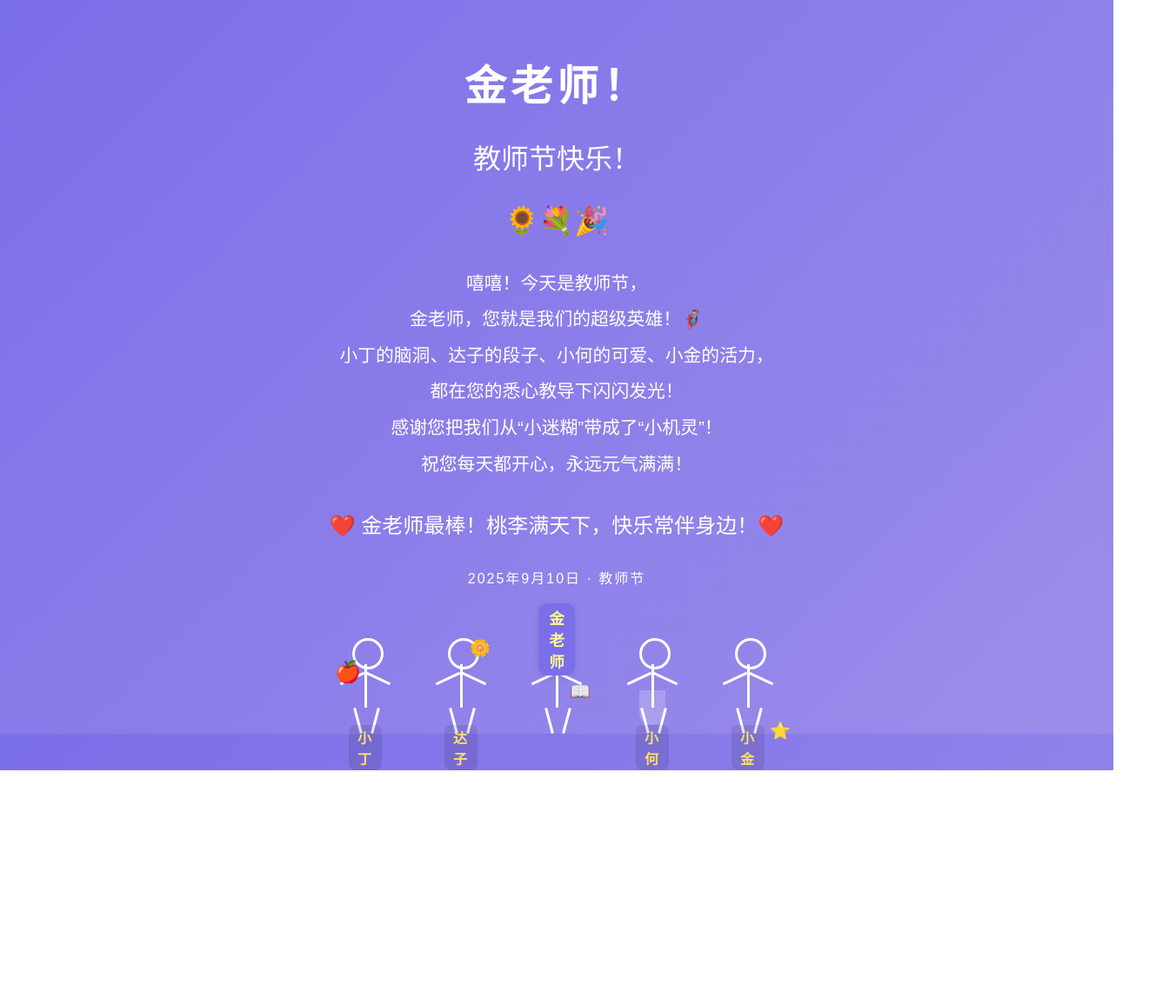
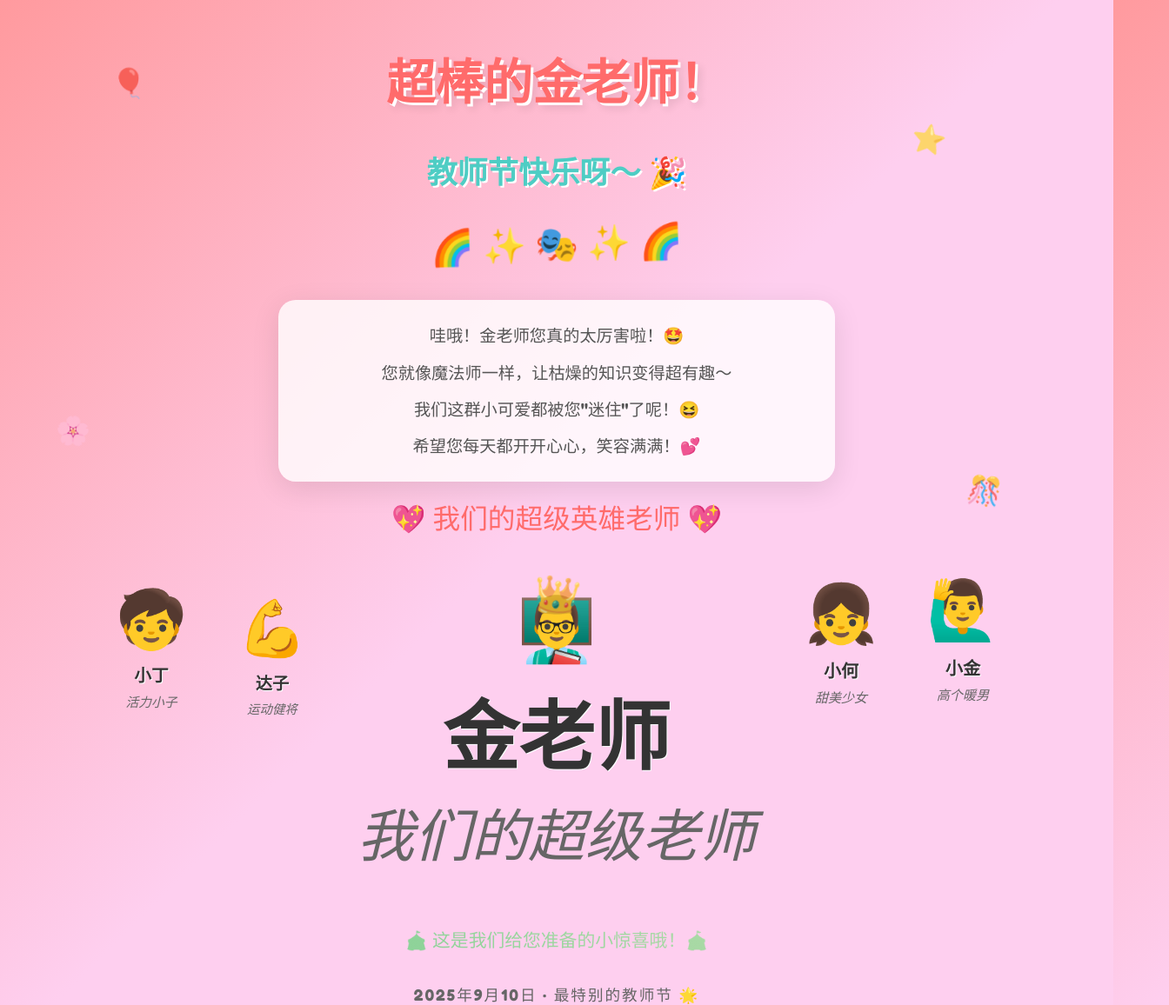
Before and after one commit to lengwd/Happy_Teachers_Day, a plain HTML site: page index.html in a window 1280 px wide. Shown: the whole page at 87% size, 1344 px wide, since content can reach past the window. Before the commit the page ends 886 px from the top, so only its background shows below. Drawn offline with Linux system fonts and the light colour scheme.

Commit message:
happy teacher's day

```diff
--- a/index.html
+++ b/index.html
@@ -3,245 +3,305 @@
 <head>
     <meta charset="UTF-8">
     <meta name="viewport" content="width=device-width, initial-scale=1.0">
-    <title>教师节快乐 - 金老师</title>
+    <title>教师节快乐 - 金老师和小伙伴们</title>
     <style>
+        @import url('https://fonts.googleapis.com/css2?family=Fredoka+One:wght@400&display=swap');
+
         body {
-            background: linear-gradient(135deg, #7b6ee9 0%, #9b8eea 100%);
-            color: #fff;
-            font-family: 'PingFang SC', 'Microsoft YaHei', Arial, sans-serif;
+            background: linear-gradient(135deg, #ff9a9e 0%, #fecfef 50%, #fecfef 100%);
+            color: #333;
+            font-family: 'Fredoka One', 'PingFang SC', 'Microsoft YaHei', Arial, sans-serif;
             text-align: center;
             padding: 0;
             margin: 0;
+            overflow-x: hidden;
         }
+
+        /* 飘动的装饰元素 */
+        .floating-emoji {
+            position: absolute;
+            font-size: 2em;
+            animation: float 6s ease-in-out infinite;
+            opacity: 0.7;
+        }
+
+        @keyframes float {
+            0%, 100% { transform: translateY(0px) rotate(0deg); }
+            50% { transform: translateY(-20px) rotate(10deg); }
+        }
+
+        .emoji1 { top: 10%; left: 10%; animation-delay: 0s; }
+        .emoji2 { top: 20%; right: 15%; animation-delay: 2s; }
+        .emoji3 { top: 60%; left: 5%; animation-delay: 4s; }
+        .emoji4 { top: 70%; right: 10%; animation-delay: 1s; }
+
         h1 {
-            font-size: 3em;
+            font-size: 3.5em;
             margin-top: 60px;
             margin-bottom: 0.2em;
-            letter-spacing: 5px;
+            color: #ff6b6b;
+            text-shadow: 3px 3px 0px #fff, 6px 6px 10px rgba(0,0,0,0.1);
+            animation: bounce 2s ease-in-out infinite;
         }
+
+        @keyframes bounce {
+            0%, 100% { transform: translateY(0px); }
+            50% { transform: translateY(-10px); }
+        }
+
         h2 {
-            font-size: 2em;
+            font-size: 2.2em;
             margin-bottom: 1em;
-            font-weight: 500;
+            color: #4ecdc4;
+            text-shadow: 2px 2px 0px #fff;
         }
+
         .emoji-row {
-            font-size: 2em;
+            font-size: 2.5em;
             margin-bottom: 1em;
+            animation: wiggle 3s ease-in-out infinite;
         }
+
+        @keyframes wiggle {
+            0%, 100% { transform: rotate(0deg); }
+            25% { transform: rotate(2deg); }
+            75% { transform: rotate(-2deg); }
+        }
+
         .content {
-            font-size: 1.3em;
-            line-height: 2;
+            font-size: 1.2em;
+            line-height: 2.2;
             margin-bottom: 1.5em;
+            color: #555;
+            background: rgba(255,255,255,0.8);
+            padding: 20px;
+            border-radius: 20px;
+            margin: 20px auto;
+            max-width: 600px;
+            box-shadow: 0 8px 32px rgba(0,0,0,0.1);
         }
+
         .heart-row {
-            font-size: 1.5em;
+            font-size: 1.8em;
             margin-bottom: 1em;
+            color: #ff6b6b;
+            animation: pulse 2s ease-in-out infinite;
         }
+
+        @keyframes pulse {
+            0%, 100% { transform: scale(1); }
+            50% { transform: scale(1.1); }
+        }
+
         .date {
             margin-top: 2em;
-            font-size: 1em;
+            font-size: 1.1em;
             letter-spacing: 2px;
+            color: #666;
         }
-        .stick-figures {
+
+        .characters {
             margin-top: 3em;
             display: flex;
             justify-content: center;
-            gap: 40px;
+            gap: 60px;
+            flex-wrap: wrap;
+            padding: 20px;
         }
-        .stick-figure {
-            width: 70px;
-            height: 120px;
+
+        .character {
             position: relative;
-            transition: transform 0.2s;
+            animation: characterBounce 4s ease-in-out infinite;
         }
-        .stick-figure:hover {
-            transform: scale(1.1) rotate(-5deg);
+
+        .character:nth-child(1) { animation-delay: 0s; }
+        .character:nth-child(2) { animation-delay: 0.8s; }
+        .character:nth-child(3) { animation-delay: 1.6s; }
+        .character:nth-child(4) { animation-delay: 2.4s; }
+        .character:nth-child(5) { animation-delay: 3.2s; }
+
+        @keyframes characterBounce {
+            0%, 100% { transform: translateY(0px) scale(1); }
+            50% { transform: translateY(-15px) scale(1.05); }
         }
-        /* 火柴人绘制 */
-        .head {
+
+        /* 小丁 - 活泼男孩 */
+        .xiaoding {
+            font-size: 4em;
+            color: #4ecdc4;
+        }
+
+        /* 达子 - 运动男孩 */
+        .dazi {
+            font-size: 4em;
+            color: #45b7d1;
+        }
+
+        /* 金老师 - 温和老师 */
+        .teacher {
+            font-size: 4.5em;
+            color: #f39c12;
+            position: relative;
+        }
+
+        .teacher::after {
+            content: "👑";
             position: absolute;
-            top: 10px;
-            left: 20px;
-            width: 30px;
-            height: 30px;
-            border-radius: 50%;
-            border: 3px solid #fff;
-        }
-        .body {
-            position: absolute;
-            top: 40px;
-            left: 34px;
-            width: 3px;
-            height: 50px;
-            background: #fff;
-        }
-        .arm-left, .arm-right {
-            position: absolute;
-            top: 55px;
-            width: 30px;
-            height: 3px;
-            background: #fff;
-        }
-        .arm-left {
-            left: 5px;
-            transform: rotate(-25deg);
-        }
-        .arm-right {
-            left: 35px;
-            transform: rotate(25deg);
-        }
-        .leg-left, .leg-right {
-            position: absolute;
-            top: 90px;
-            width: 3px;
-            height: 30px;
-            background: #fff;
-        }
-        .leg-left {
-            left: 25px;
-            transform: rotate(-15deg);
-        }
-        .leg-right {
-            left: 45px;
-            transform: rotate(15deg);
-        }
-        /* 火柴人装饰 */
-        .apple {
-            position: absolute;
-            top: 35px;
-            left: 0px;
-            font-size: 1.5em;
-        }
-        .book {
-            position: absolute;
-            top: 60px;
-            left: 50px;
-            font-size: 1.2em;
-        }
-        .star {
-            position: absolute;
-            top: 105px;
-            left: 60px;
-            font-size: 1.2em;
-        }
-        .flower {
-            position: absolute;
-            top: 10px;
-            left: 45px;
-            font-size: 1.2em;
-        }
-        .skirt {
-            position: absolute;
-            top: 70px;
-            left: 20px;
-            width: 30px;
-            height: 40px;
-            background: #fff;
-            border-radius: 0 0 30px 30px;
-            opacity: 0.2;
-        }
-        .name-label {
-            position: absolute;
-            top: 110px;
+            top: -20px;
             left: 50%;
             transform: translateX(-50%);
-            font-size: 1em;
-            color: #ffe066;
-            background: rgba(0,0,0,0.1);
-            border-radius: 8px;
-            padding: 2px 10px;
-            letter-spacing: 2px;
+            font-size: 0.6em;
+            animation: crownShine 3s ease-in-out infinite;
+        }
+
+        @keyframes crownShine {
+            0%, 100% { opacity: 1; transform: translateX(-50%) rotate(0deg); }
+            50% { opacity: 0.7; transform: translateX(-50%) rotate(10deg); }
+        }
+
+        /* 小何 - 可爱女孩 */
+        .xiaohe {
+            font-size: 4em;
+            color: #e74c3c;
+        }
+
+        /* 小金 - 高个男孩 */
+        .xiaojin {
+            font-size: 4em;
+            color: #9b59b6;
+        }
+
+        .character-name {
+            margin-top: 10px;
+            font-size: 1.2em;
+            color: #333;
             font-weight: bold;
+            text-shadow: 1px 1px 0px #fff;
         }
-        .teacher-label {
+
+        .character-trait {
+            font-size: 0.9em;
+            color: #666;
+            margin-top: 5px;
+            font-style: italic;
+        }
+
+        /* 特殊装饰 */
+        .speech-bubble {
             position: absolute;
-            top: -30px;
+            background: #fff;
+            border-radius: 20px;
+            padding: 10px 15px;
+            font-size: 0.8em;
+            color: #333;
+            box-shadow: 0 4px 8px rgba(0,0,0,0.1);
+            top: -60px;
             left: 50%;
             transform: translateX(-50%);
-            font-size: 1.1em;
-            color: #fffa90;
-            background: #7b6ee9;
-            border-radius: 10px;
-            padding: 4px 12px;
-            font-weight: bold;
-            box-shadow: 0 2px 8px rgba(0,0,0,0.09);
+            white-space: nowrap;
+            animation: bubblePop 6s ease-in-out infinite;
+        }
+
+        .speech-bubble::after {
+            content: '';
+            position: absolute;
+            bottom: -10px;
+            left: 50%;
+            transform: translateX(-50%);
+            width: 0;
+            height: 0;
+            border-left: 10px solid transparent;
+            border-right: 10px solid transparent;
+            border-top: 10px solid #fff;
+        }
+
+        @keyframes bubblePop {
+            0%, 80%, 100% { opacity: 0; transform: translateX(-50%) scale(0.8); }
+            10%, 70% { opacity: 1; transform: translateX(-50%) scale(1); }
+        }
+
+        .fun-message {
+            margin-top: 40px;
+            font-size: 1.3em;
+            color: #ff6b6b;
+            background: linear-gradient(45deg, #ff9a9e, #fecfef);
+            -webkit-background-clip: text;
+            -webkit-text-fill-color: transparent;
+            background-clip: text;
+            animation: rainbow 3s ease-in-out infinite;
+        }
+
+        @keyframes rainbow {
+            0%, 100% { filter: hue-rotate(0deg); }
+            50% { filter: hue-rotate(180deg); }
         }
     </style>
 </head>
 <body>
-    <h1>金老师！</h1>
-    <h2>教师节快乐！</h2>
-    <div class="emoji-row">🌻💐🎉</div>
+    <!-- 飘动装饰 -->
+    <div class="floating-emoji emoji1">🎈</div>
+    <div class="floating-emoji emoji2">⭐</div>
+    <div class="floating-emoji emoji3">🌸</div>
+    <div class="floating-emoji emoji4">🎊</div>
+
+    <h1>超棒的金老师！</h1>
+    <h2>教师节快乐呀～ 🎉</h2>
+    <div class="emoji-row">🌈 ✨ 🎭 ✨ 🌈</div>
+
     <div class="content">
-        嘻嘻！今天是教师节，<br>
-        金老师，您就是我们的超级英雄！🦸‍♂️<br>
-        小丁的脑洞、达子的段子、小何的可爱、小金的活力，<br>
-        都在您的悉心教导下闪闪发光！<br>
-        感谢您把我们从“小迷糊”带成了“小机灵”！<br>
-        祝您每天都开心，永远元气满满！
+        哇哦！金老师您真的太厉害啦！🤩<br>
+        您就像魔法师一样，让枯燥的知识变得超有趣～<br>
+        我们这群小可爱都被您"迷住"了呢！😆<br>
+        希望您每天都开开心心，笑容满满！💕
     </div>
+
     <div class="heart-row">
-        ❤️ 金老师最棒！桃李满天下，快乐常伴身边！❤️
+        💖 我们的超级英雄老师 💖
     </div>
+
+    <div class="characters">
+        <div class="character">
+            <div class="xiaoding">🧒</div>
+            <div class="character-name">小丁</div>
+            <div class="character-trait">活力小子</div>
+            <div class="speech-bubble">老师最棒！</div>
+        </div>
+
+        <div class="character">
+            <div class="dazi">💪</div>
+            <div class="character-name">达子</div>
+            <div class="character-trait">运动健将</div>
+            <div class="speech-bubble">感谢老师！</div>
+        </div>
+
+        <div class="character teacher">
+            <div>👨‍🏫</div>
+            <div class="character-name">金老师</div>
+            <div class="character-trait">我们的超级老师</div>
+            <div class="speech-bubble">谢谢大家～</div>
+        </div>
+
+        <div class="character">
+            <div class="xiaohe">👧</div>
+            <div class="character-name">小何</div>
+            <div class="character-trait">甜美少女</div>
+            <div class="speech-bubble">老师辛苦了！</div>
+        </div>
+
+        <div class="character">
+            <div class="xiaojin">🙋‍♂️</div>
+            <div class="character-name">小金</div>
+            <div class="character-trait">高个暖男</div>
+            <div class="speech-bubble">节日快乐！</div>
+        </div>
+    </div>
+
+    <div class="fun-message">
+        🎪 这是我们给您准备的小惊喜哦！🎪
+    </div>
+
     <div class="date">
-        2025年9月10日 · 教师节
-    </div>
-    <div class="stick-figures">
-        <!-- 小丁 -->
-        <div class="stick-figure">
-            <div class="head"></div>
-            <div class="body"></div>
-            <div class="arm-left"></div>
-            <div class="arm-right"></div>
-            <div class="leg-left"></div>
-            <div class="leg-right"></div>
-            <div class="apple">🍎</div>
-            <div class="name-label">小丁</div>
-        </div>
-        <!-- 达子 -->
-        <div class="stick-figure">
-            <div class="head"></div>
-            <div class="body"></div>
-            <div class="arm-left"></div>
-            <div class="arm-right"></div>
-            <div class="leg-left"></div>
-            <div class="leg-right"></div>
-            <div class="flower">🌼</div>
-            <div class="name-label">达子</div>
-        </div>
-        <!-- 金老师 -->
-        <div class="stick-figure">
-            <div class="head"></div>
-            <div class="body"></div>
-            <div class="arm-left"></div>
-            <div class="arm-right"></div>
-            <div class="leg-left"></div>
-            <div class="leg-right"></div>
-            <div class="book">📖</div>
-            <div class="teacher-label">金老师</div>
-        </div>
-        <!-- 小何 -->
-        <div class="stick-figure">
-            <div class="head"></div>
-            <div class="body"></div>
-            <div class="arm-left"></div>
-            <div class="arm-right"></div>
-            <div class="leg-left"></div>
-            <div class="leg-right"></div>
-            <div class="skirt"></div>
-            <div class="name-label">小何</div>
-        </div>
-        <!-- 小金 -->
-        <div class="stick-figure">
-            <div class="head"></div>
-            <div class="body"></div>
-            <div class="arm-left"></div>
-            <div class="arm-right"></div>
-            <div class="leg-left"></div>
-            <div class="leg-right"></div>
-            <div class="star">⭐</div>
-            <div class="name-label">小金</div>
-        </div>
+        2025年9月10日 · 最特别的教师节 🌟
     </div>
 </body>
 </html>
```
